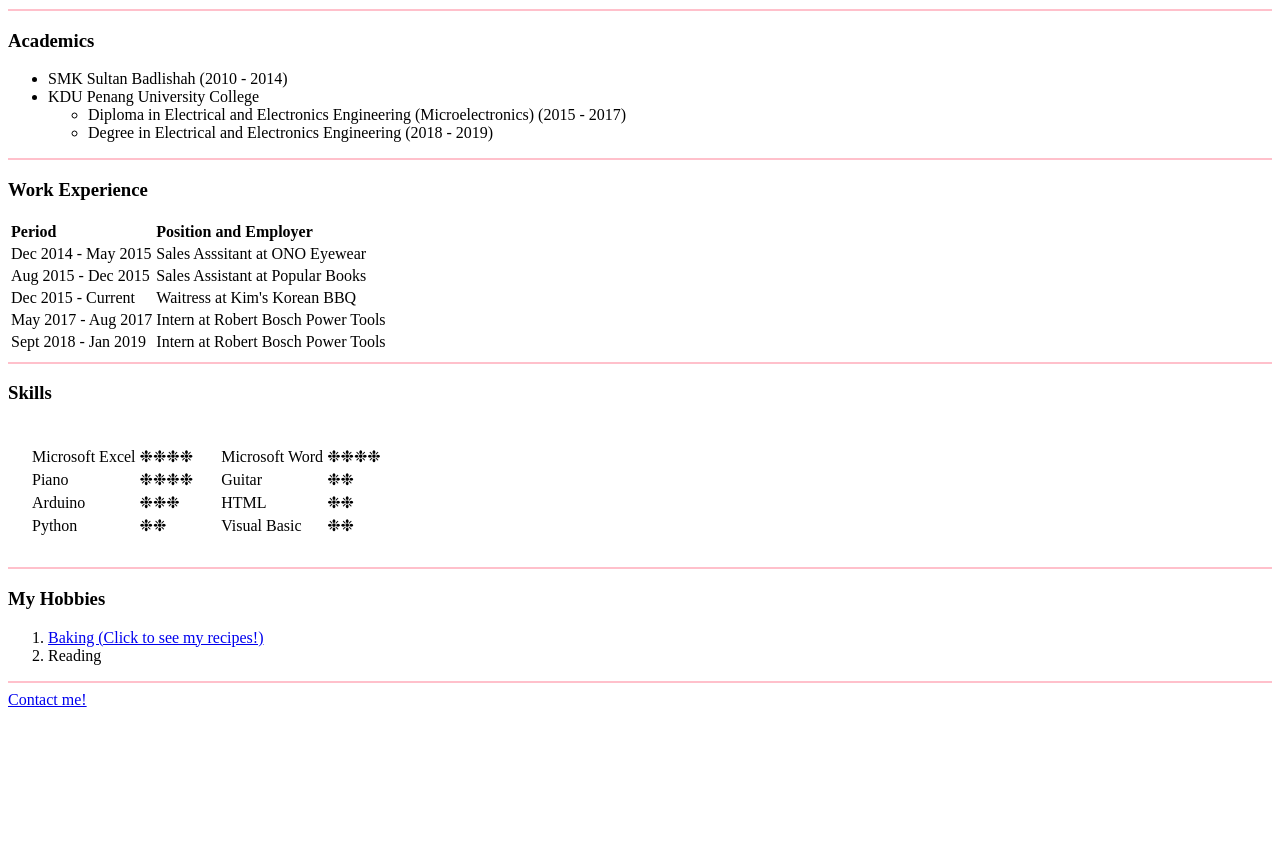
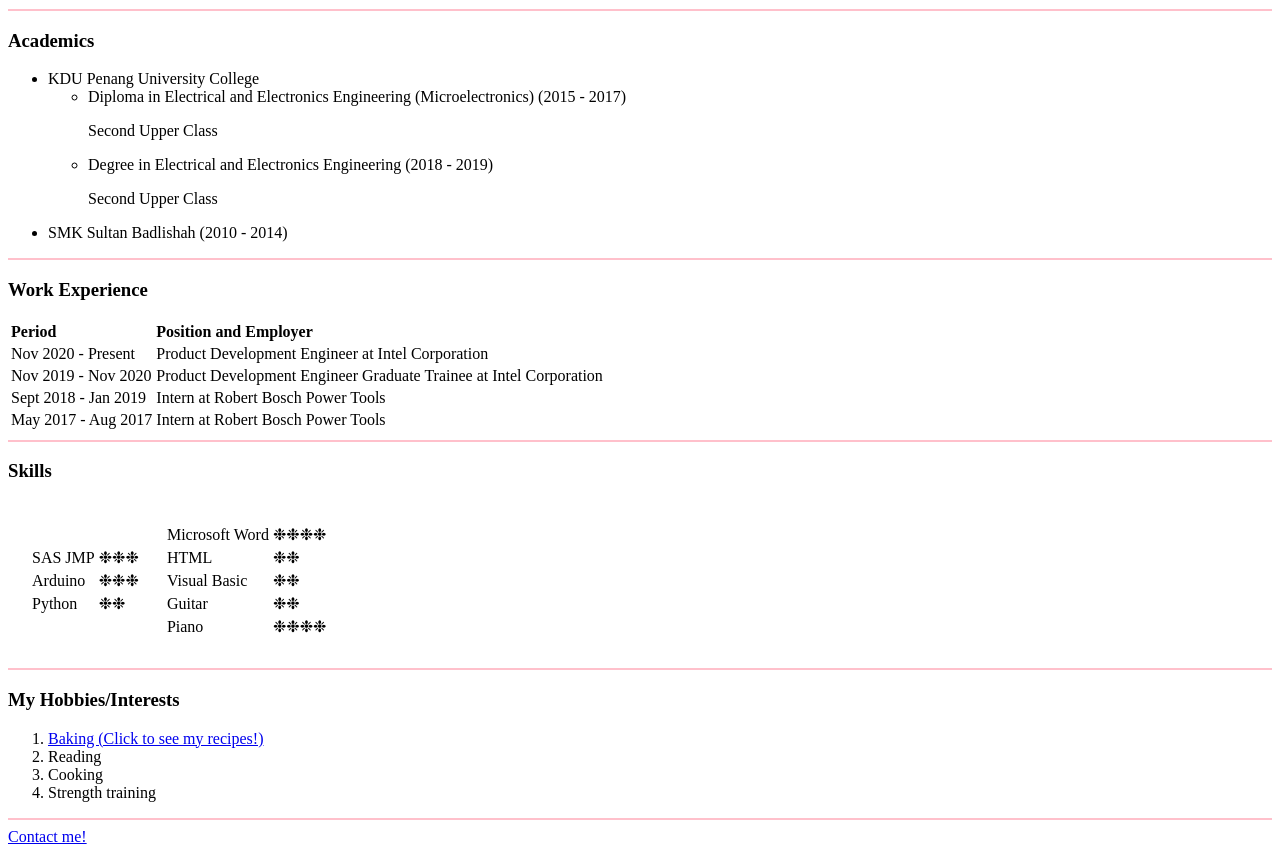
Before and after one commit to suyinglim97/Data-Analyst-Portfolio, a plain HTML site: page index.html in a window 1280 px wide. Shown: the part 663-1517 px from the top of the page. Before the commit the page ends 1380 px from the top, so only its background shows below. Drawn offline with Linux system fonts and the light colour scheme.

Commit message:
Update index.html

```diff
--- a/index.html
+++ b/index.html
@@ -29,13 +29,15 @@
   <hr size="2" color="pink" noshade />
   <h3>Academics</h3>
   <ul>
-    <li>SMK Sultan Badlishah (2010 - 2014)</li>
     <li>KDU Penang University College
       <ul>
         <li>Diploma in Electrical and Electronics Engineering (Microelectronics) (2015 - 2017)</li>
+        <p>Second Upper Class</p>
         <li>Degree in Electrical and Electronics Engineering (2018 - 2019)</li>
+        <p>Second Upper Class</p>
       </ul>
     </li>
+    <li>SMK Sultan Badlishah (2010 - 2014)</li>
   </ul>
   <hr size="2" color="pink" noshade />
   <h3>Work Experience</h3>
@@ -46,23 +48,19 @@
     </thead>
     <tbody>
       <tr>
-        <td>Dec 2014 - May 2015</td>
-        <td>Sales Asssitant at ONO Eyewear</td>
+        <td>Nov 2020 - Present</td>
+        <td>Product Development Engineer at Intel Corporation</td>
       </tr>
       <tr>
-        <td>Aug 2015 - Dec 2015</td>
-        <td>Sales Assistant at Popular Books</td>
+        <td>Nov 2019 - Nov 2020</td>
+        <td>Product Development Engineer Graduate Trainee at Intel Corporation</td>
       </tr>
       <tr>
-        <td>Dec 2015 - Current</td>
-        <td>Waitress at Kim's Korean BBQ</td>
+        <td>Sept 2018 - Jan 2019</td>
+        <td>Intern at Robert Bosch Power Tools</td>
       </tr>
       <tr>
         <td>May 2017 - Aug 2017</td>
-        <td>Intern at Robert Bosch Power Tools</td>
-      </tr>
-      <tr>
-        <td>Sept 2018 - Jan 2019</td>
         <td>Intern at Robert Bosch Power Tools</td>
       </tr>
     </tbody>
@@ -74,12 +72,8 @@
       <td>
         <table>
           <tr>
-            <td>Microsoft Excel</td>
-            <td>❉❉❉❉</td>
-          </tr>
-          <tr>
-            <td>Piano</td>
-            <td>❉❉❉❉</td>
+            <td>SAS JMP</td>
+            <td>❉❉❉</td>
           </tr>
           <tr>
             <td>Arduino</td>
@@ -98,10 +92,6 @@
             <td>❉❉❉❉</td>
           </tr>
           <tr>
-            <td>Guitar</td>
-            <td>❉❉</td>
-          </tr>
-          <tr>
             <td>HTML</td>
             <td>❉❉</td>
           </tr>
@@ -109,15 +99,25 @@
             <td>Visual Basic</td>
             <td>❉❉</td>
           </tr>
+          <tr>
+            <td>Guitar</td>
+            <td>❉❉</td>
+          </tr>
+          <tr>
+            <td>Piano</td>
+            <td>❉❉❉❉</td>
+          </tr>
         </table>
       </td>
     </tr>
   </table>
   <hr size="2" color="pink" noshade />
-  <h3>My Hobbies</h3>
+  <h3>My Hobbies/Interests</h3>
   <ol>
     <li><a href="bakingrecipe.html">Baking (Click to see my recipes!)</a></li>
     <li>Reading</li>
+    <li>Cooking</li>
+    <li>Strength training</li>
   </ol>
   <hr size="2" color="pink" noshade />
   <a href="contact.html">Contact me!</a>
```
